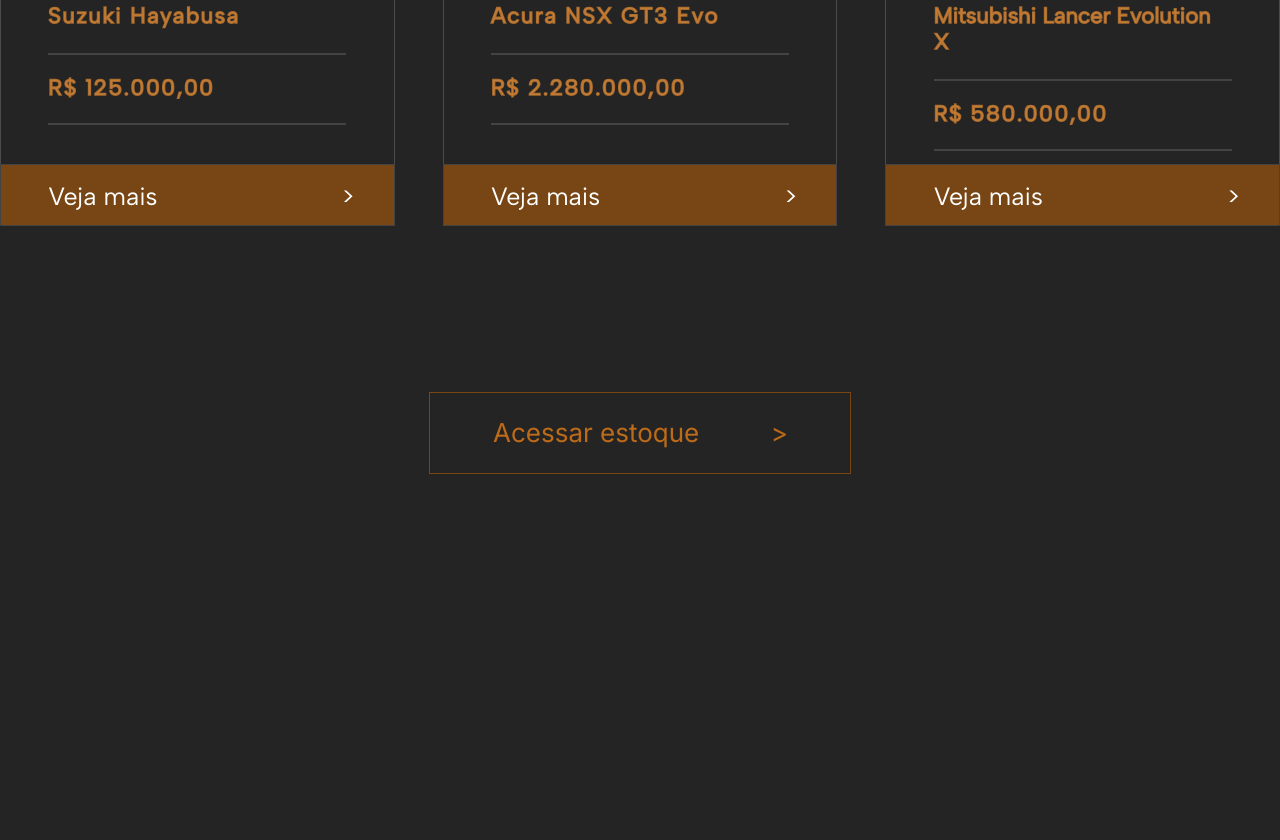
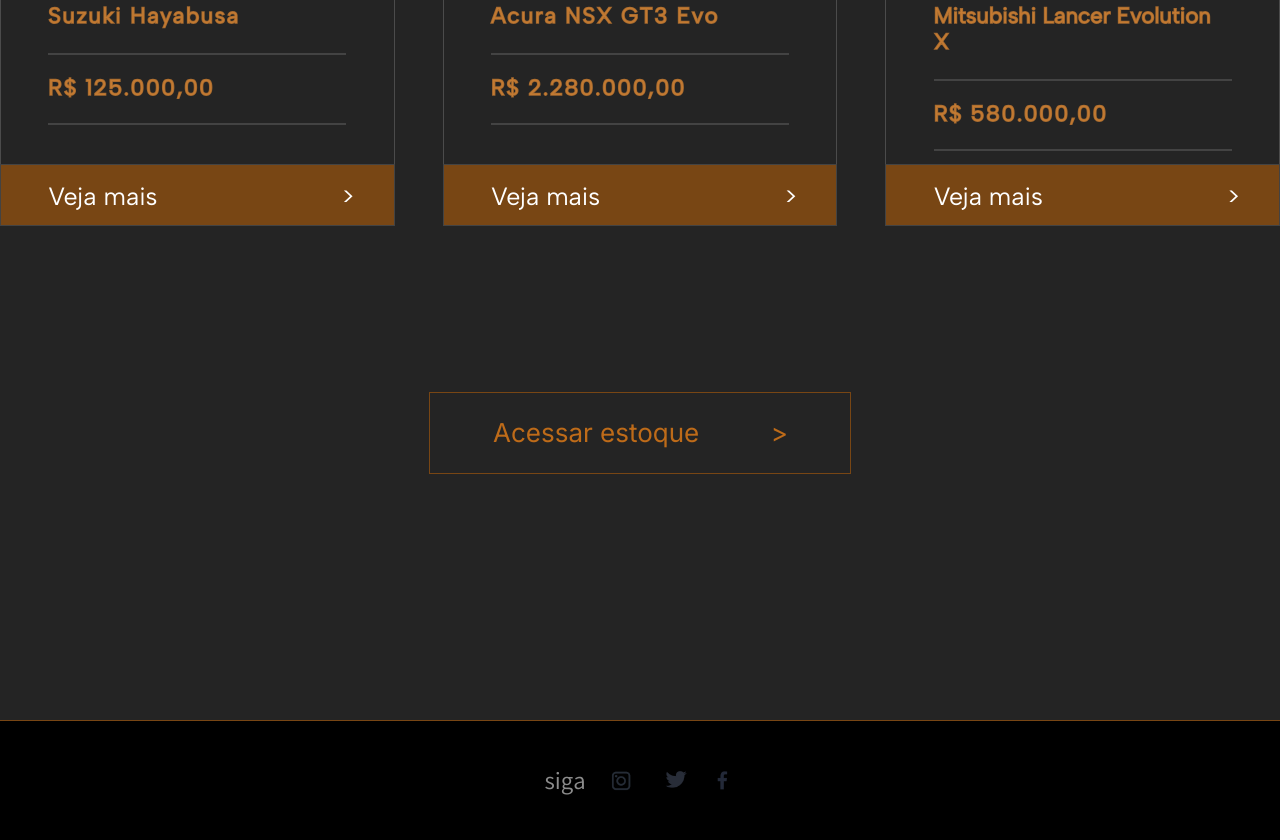
Before and after one commit to ped-rodrigues/modelo-ger-estoque, a plain HTML site: page index.html in a window 1280 px wide. Shown: the part 5272-6112 px from the top of the page. Before the commit the page ends 5992 px from the top, so only its background shows below. Drawn offline with Linux system fonts and the light colour scheme.

Commit message:
feat: redes sociais saem do login e vão para o rodapé da página inicial
Co-Authored-By: Claude Opus 5.5 <noreply@anthropic.com>

```diff
--- a/css/site.css
+++ b/css/site.css
@@ -486,6 +486,42 @@ html { scroll-padding-top: 105px; }
 .lancamentos__estoque:hover {
   background: rgba(120, 70, 20, 0.2);
 }
+
+/* Rodapé da página inicial: redes sociais (vieram da tela de login) */
+.rodape {
+  padding: 40px 16px;
+  border-top: 1px solid var(--marrom-botao);
+  background: #000000;
+}
+
+.rodape__redes {
+  display: flex;
+  flex-wrap: wrap;
+  justify-content: center;
+  align-items: center;
+  gap: 16px;
+  font-family: 'Akatab', sans-serif;
+  font-size: 24px;
+  color: var(--cinza-nav);
+}
+
+.rodape__redes a {
+  border-radius: 4px;
+}
+
+.rodape__redes a:hover {
+  opacity: 0.75;
+}
+
+.rodape__redes a:focus-visible {
+  outline: 2px solid var(--laranja);
+  outline-offset: 4px;
+}
+
+/* Tamanhos do login: as imagens têm margens internas diferentes. */
+.rodape__instagram { width: 39px; }
+.rodape__twitter { width: 36px; }
+.rodape__facebook { width: 27px; }
 
 /* 5. Estoque */
 .pagina-estoque {
--- a/index.html
+++ b/index.html
@@ -170,5 +170,14 @@
       <a class="lancamentos__estoque" href="pages/estoque.html">Acessar estoque <span aria-hidden="true">&gt;</span></a>
     </section>
   </main>
+
+  <footer class="rodape">
+    <p class="rodape__redes">
+      <span>siga</span>
+      <a href="https://www.instagram.com/" aria-label="Instagram"><img class="rodape__instagram" src="assets/instagram.png" alt=""></a>
+      <a href="https://twitter.com/" aria-label="Twitter"><img class="rodape__twitter" src="assets/twitter.png" alt=""></a>
+      <a href="https://www.facebook.com/" aria-label="Facebook"><img class="rodape__facebook" src="assets/facebook.png" alt=""></a>
+    </p>
+  </footer>
 </body>
 </html>
```
Also changed, not shown: css/login.css (+0 -35 lines), pages/login.html (+1 -8 lines).
